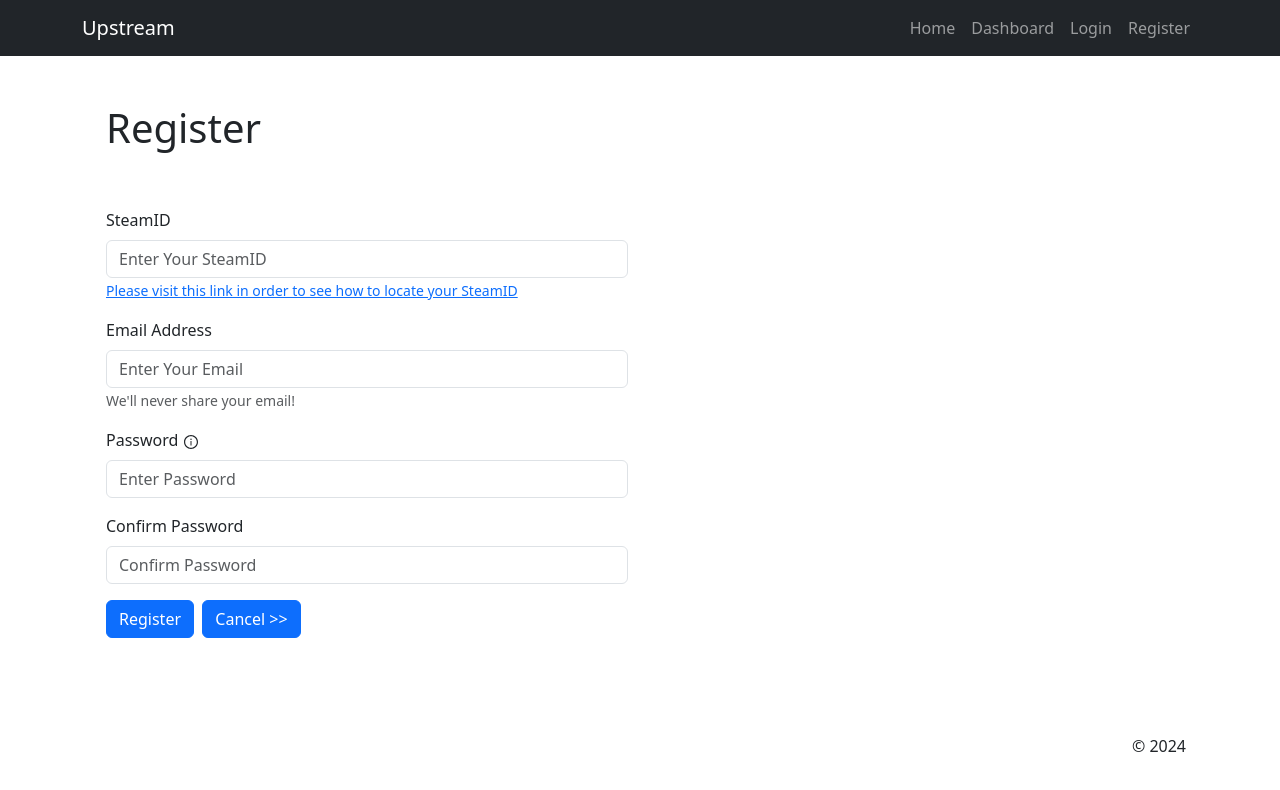
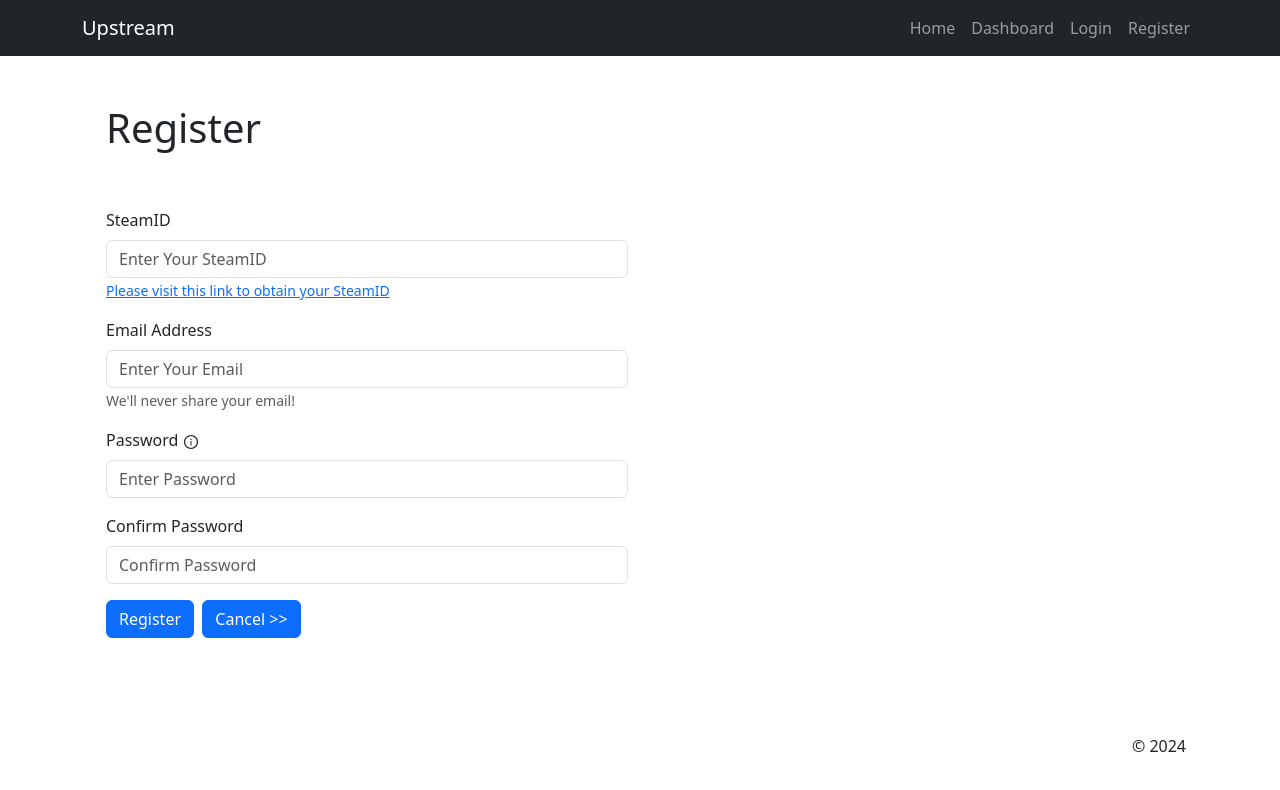
Before and after one commit to flaviovelecela/upstream.react, a React (Create React App) app: page /register in a window 1280 px wide. Shown: the top 790 px of the page. Built offline with nearby package versions, Linux system fonts and the light colour scheme; what aws-amplify would draw is missing.

Commit message:
changes to link on how to obtain steamID

```diff
--- a/src/Components/Auth/RegisterPage.js
+++ b/src/Components/Auth/RegisterPage.js
@@ -89,7 +89,7 @@ function RegisterPage() {
                             <Form.Label>SteamID</Form.Label>
                             <Form.Control type="text" placeholder="Enter Your SteamID" value={formState.SteamID} onChange={setFormValue('SteamID')} />
                             <Form.Text className='text-muted'>
-                                <a href="https://www.ubisoft.com/en-gb/help/account/article/finding-your-steam-id/000060565#:~:text=In%20the%20Steam%20desktop%20application,right%20corner%20of%20the%20screen.&text=Select%20''Account%20details''.&text=Your%20Steam%20ID%20can%20be%20found%20below%20your%20Steam%20username." target="_blank">Please visit this link in order to see how to locate your SteamID</a>
+                                <a href="https://store.steampowered.com/account/" target="_blank">Please visit this link to obtain your SteamID</a>
                             </Form.Text>
                         </Form.Group>
 
```
